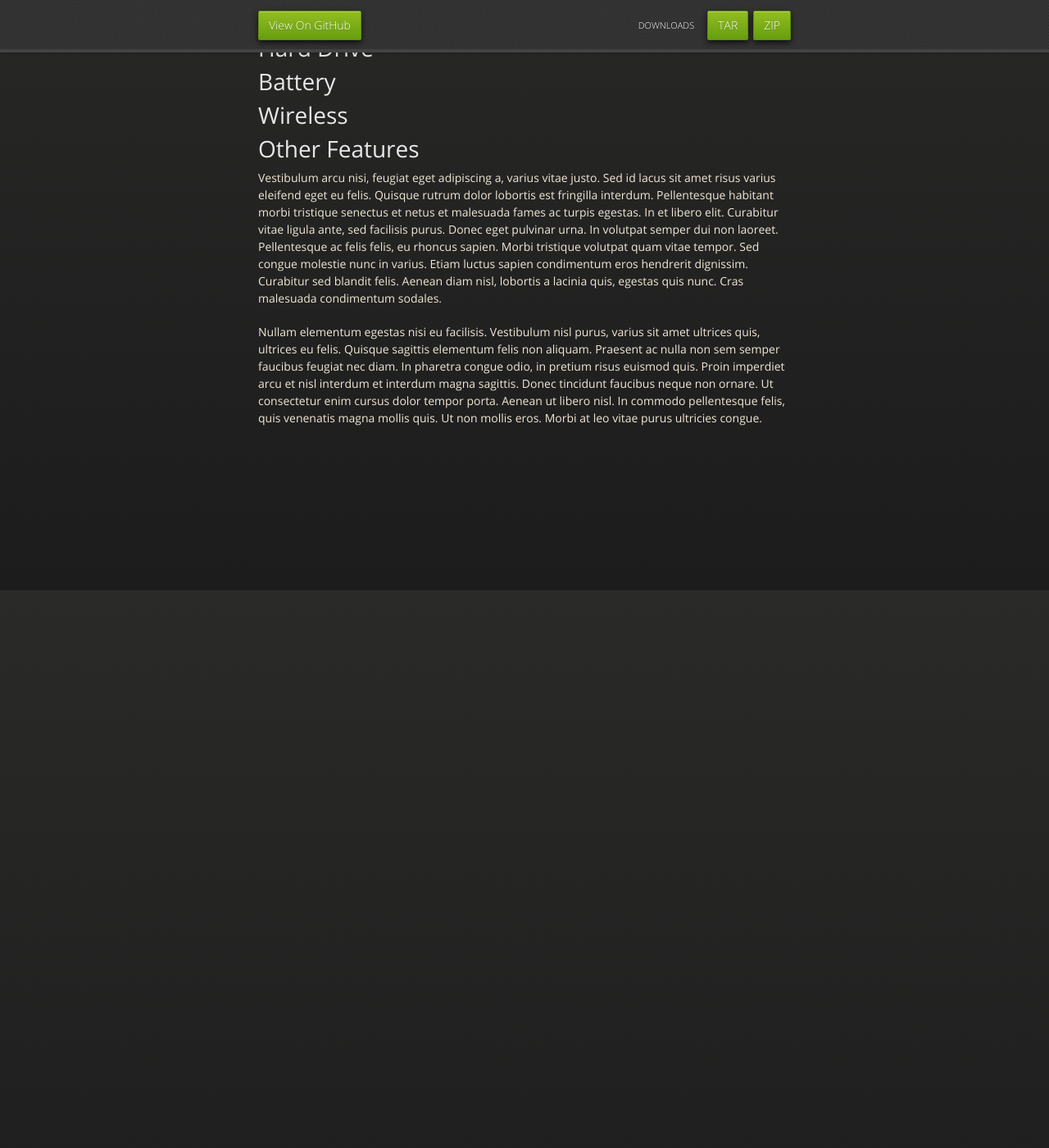
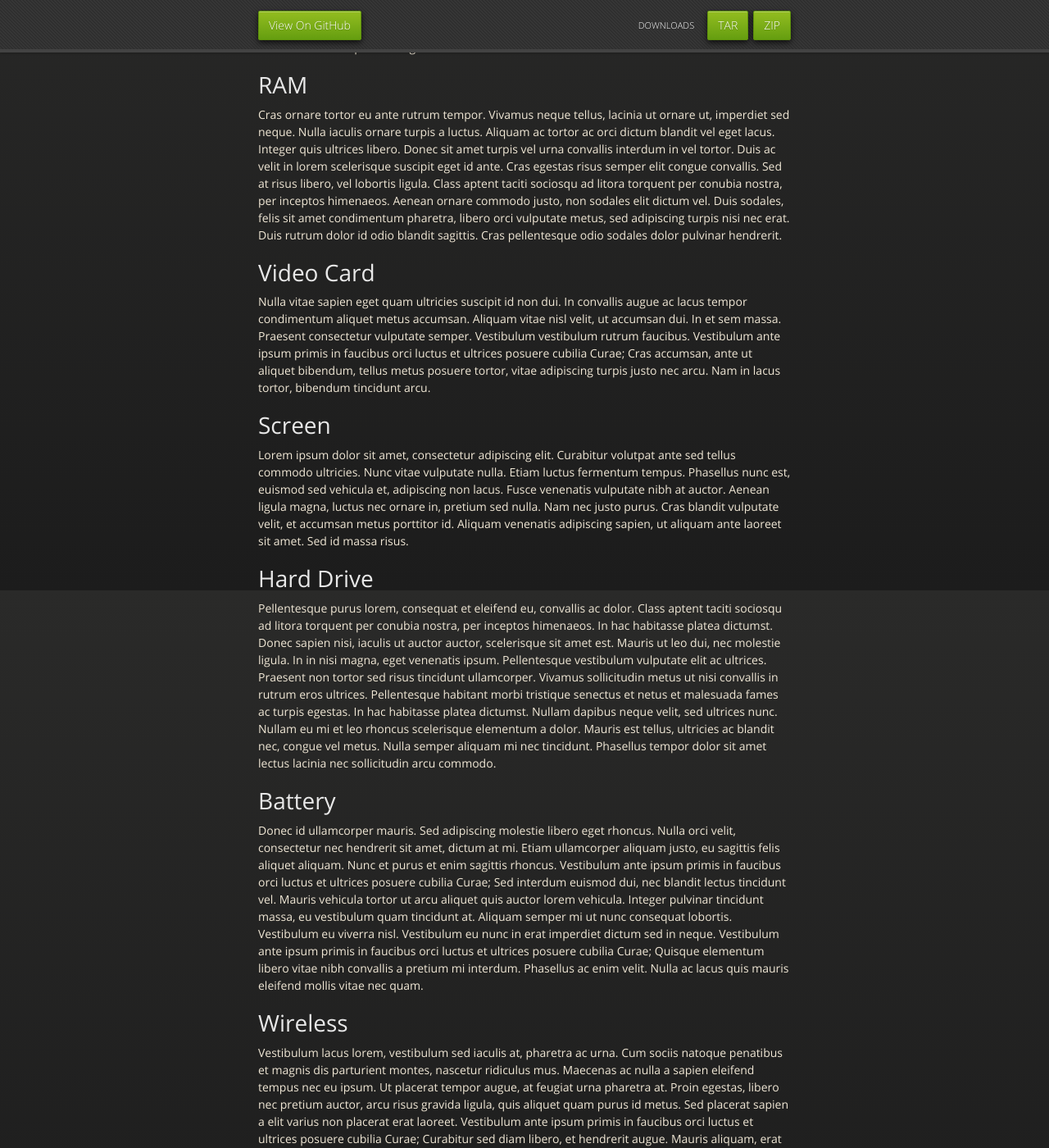
Before and after one commit to ryanrapini/laptopadvice, a Jekyll site: the page built from index.markdown, in a window 1280 px wide and 1400 px high, scrolled down 1080 px. Shown: the whole window at 82% size. Built offline with Jekyll 4.4.1, drawn with Linux system fonts in a browser that asks for light colours; nearby versions of some CDN libraries; before the commit the page ends 1710 px from its top, so only the background shows below that; some of the changed text lies outside the part shown.

Commit message:
Added more placeholders

```diff
--- a/index.markdown
+++ b/index.markdown
@@ -20,17 +20,31 @@ Lorem ipsum dolor sit amet, consectetur adipiscing elit. Fusce ultricies, enim v
 
 # Processor
 
+Lorem ipsum dolor sit amet, consectetur adipiscing elit. Class aptent taciti sociosqu ad litora torquent per conubia nostra, per inceptos himenaeos. Morbi sed erat sed magna imperdiet egestas quis sit amet purus. Pellentesque in massa sem. Maecenas a quam velit. Phasellus suscipit faucibus lectus vitae porttitor. Fusce adipiscing semper arcu, eu porta nisi suscipit id. Donec nec pulvinar purus. Duis sapien dolor, ullamcorper dictum egestas sit amet, euismod vel massa. Vestibulum ante ipsum primis in faucibus orci luctus et ultrices posuere cubilia Curae; Vivamus sollicitudin risus sit amet enim consequat sed dignissim sem hendrerit.
+
 # RAM
+
+Cras ornare tortor eu ante rutrum tempor. Vivamus neque tellus, lacinia ut ornare ut, imperdiet sed neque. Nulla iaculis ornare turpis a luctus. Aliquam ac tortor ac orci dictum blandit vel eget lacus. Integer quis ultrices libero. Donec sit amet turpis vel urna convallis interdum in vel tortor. Duis ac velit in lorem scelerisque suscipit eget id ante. Cras egestas risus semper elit congue convallis. Sed at risus libero, vel lobortis ligula. Class aptent taciti sociosqu ad litora torquent per conubia nostra, per inceptos himenaeos. Aenean ornare commodo justo, non sodales elit dictum vel. Duis sodales, felis sit amet condimentum pharetra, libero orci vulputate metus, sed adipiscing turpis nisi nec erat. Duis rutrum dolor id odio blandit sagittis. Cras pellentesque odio sodales dolor pulvinar hendrerit.
 
 # Video Card
 
+Nulla vitae sapien eget quam ultricies suscipit id non dui. In convallis augue ac lacus tempor condimentum aliquet metus accumsan. Aliquam vitae nisl velit, ut accumsan dui. In et sem massa. Praesent consectetur vulputate semper. Vestibulum vestibulum rutrum faucibus. Vestibulum ante ipsum primis in faucibus orci luctus et ultrices posuere cubilia Curae; Cras accumsan, ante ut aliquet bibendum, tellus metus posuere tortor, vitae adipiscing turpis justo nec arcu. Nam in lacus tortor, bibendum tincidunt arcu.
+
 # Screen
+
+Lorem ipsum dolor sit amet, consectetur adipiscing elit. Curabitur volutpat ante sed tellus commodo ultricies. Nunc vitae vulputate nulla. Etiam luctus fermentum tempus. Phasellus nunc est, euismod sed vehicula et, adipiscing non lacus. Fusce venenatis vulputate nibh at auctor. Aenean ligula magna, luctus nec ornare in, pretium sed nulla. Nam nec justo purus. Cras blandit vulputate velit, et accumsan metus porttitor id. Aliquam venenatis adipiscing sapien, ut aliquam ante laoreet sit amet. Sed id massa risus.
 
 # Hard Drive
 
+Pellentesque purus lorem, consequat et eleifend eu, convallis ac dolor. Class aptent taciti sociosqu ad litora torquent per conubia nostra, per inceptos himenaeos. In hac habitasse platea dictumst. Donec sapien nisi, iaculis ut auctor auctor, scelerisque sit amet est. Mauris ut leo dui, nec molestie ligula. In in nisi magna, eget venenatis ipsum. Pellentesque vestibulum vulputate elit ac ultrices. Praesent non tortor sed risus tincidunt ullamcorper. Vivamus sollicitudin metus ut nisi convallis in rutrum eros ultrices. Pellentesque habitant morbi tristique senectus et netus et malesuada fames ac turpis egestas. In hac habitasse platea dictumst. Nullam dapibus neque velit, sed ultrices nunc. Nullam eu mi et leo rhoncus scelerisque elementum a dolor. Mauris est tellus, ultricies ac blandit nec, congue vel metus. Nulla semper aliquam mi nec tincidunt. Phasellus tempor dolor sit amet lectus lacinia nec sollicitudin arcu commodo.
+
 # Battery
 
+Donec id ullamcorper mauris. Sed adipiscing molestie libero eget rhoncus. Nulla orci velit, consectetur nec hendrerit sit amet, dictum at mi. Etiam ullamcorper aliquam justo, eu sagittis felis aliquet aliquam. Nunc et purus et enim sagittis rhoncus. Vestibulum ante ipsum primis in faucibus orci luctus et ultrices posuere cubilia Curae; Sed interdum euismod dui, nec blandit lectus tincidunt vel. Mauris vehicula tortor ut arcu aliquet quis auctor lorem vehicula. Integer pulvinar tincidunt massa, eu vestibulum quam tincidunt at. Aliquam semper mi ut nunc consequat lobortis. Vestibulum eu viverra nisl. Vestibulum eu nunc in erat imperdiet dictum sed in neque. Vestibulum ante ipsum primis in faucibus orci luctus et ultrices posuere cubilia Curae; Quisque elementum libero vitae nibh convallis a pretium mi interdum. Phasellus ac enim velit. Nulla ac lacus quis mauris eleifend mollis vitae nec quam.
+
 # Wireless
+
+Vestibulum lacus lorem, vestibulum sed iaculis at, pharetra ac urna. Cum sociis natoque penatibus et magnis dis parturient montes, nascetur ridiculus mus. Maecenas ac nulla a sapien eleifend tempus nec eu ipsum. Ut placerat tempor augue, at feugiat urna pharetra at. Proin egestas, libero nec pretium auctor, arcu risus gravida ligula, quis aliquet quam purus id metus. Sed placerat sapien a elit varius non placerat erat laoreet. Vestibulum ante ipsum primis in faucibus orci luctus et ultrices posuere cubilia Curae; Curabitur sed diam libero, et hendrerit augue. Mauris aliquam, erat sed euismod aliquet, massa libero aliquet magna, ut ullamcorper sem augue a tellus. Pellentesque habitant morbi tristique senectus et netus et malesuada fames ac turpis egestas. Suspendisse consectetur porttitor nisl, nec tincidunt eros vulputate sed. Duis molestie sagittis sodales. Nulla facilisi. Praesent pretium felis et lorem dictum faucibus. Integer hendrerit eleifend lorem eget dapibus.
 
 # Other Features
 
```
